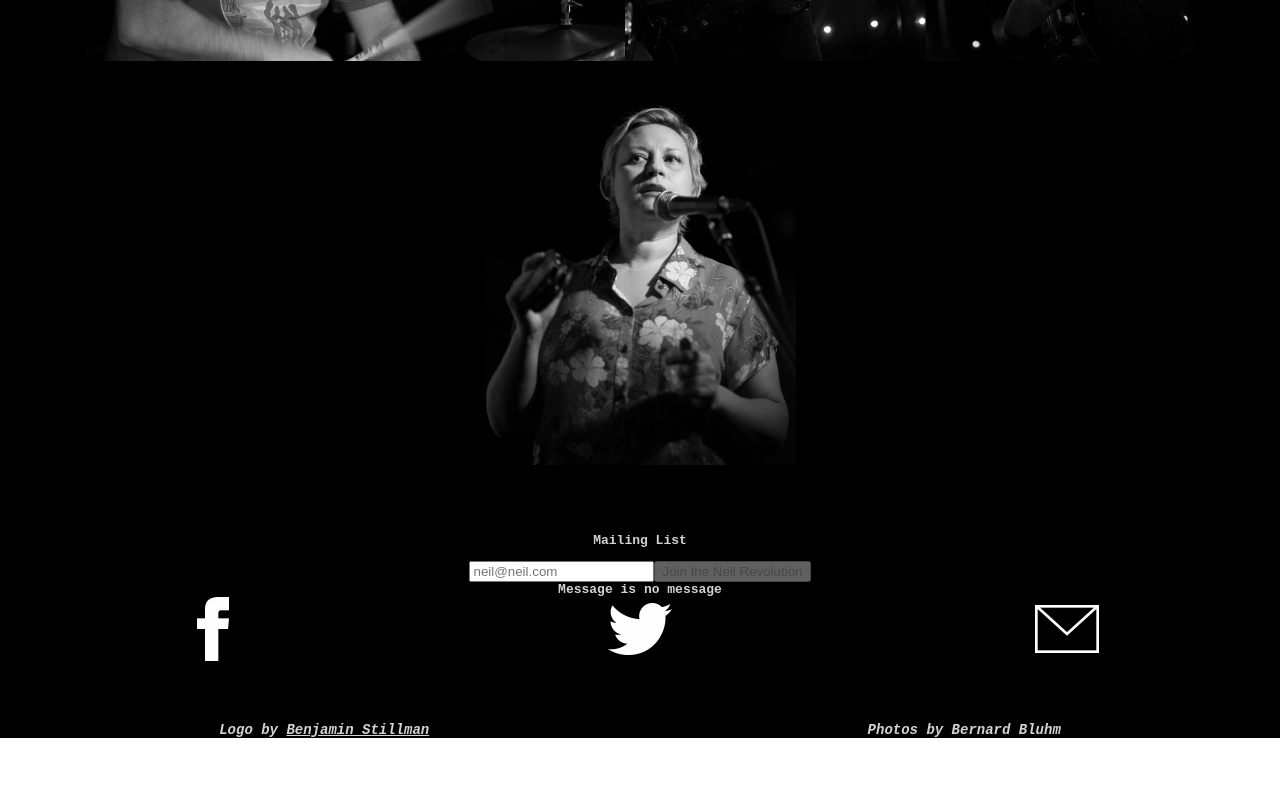
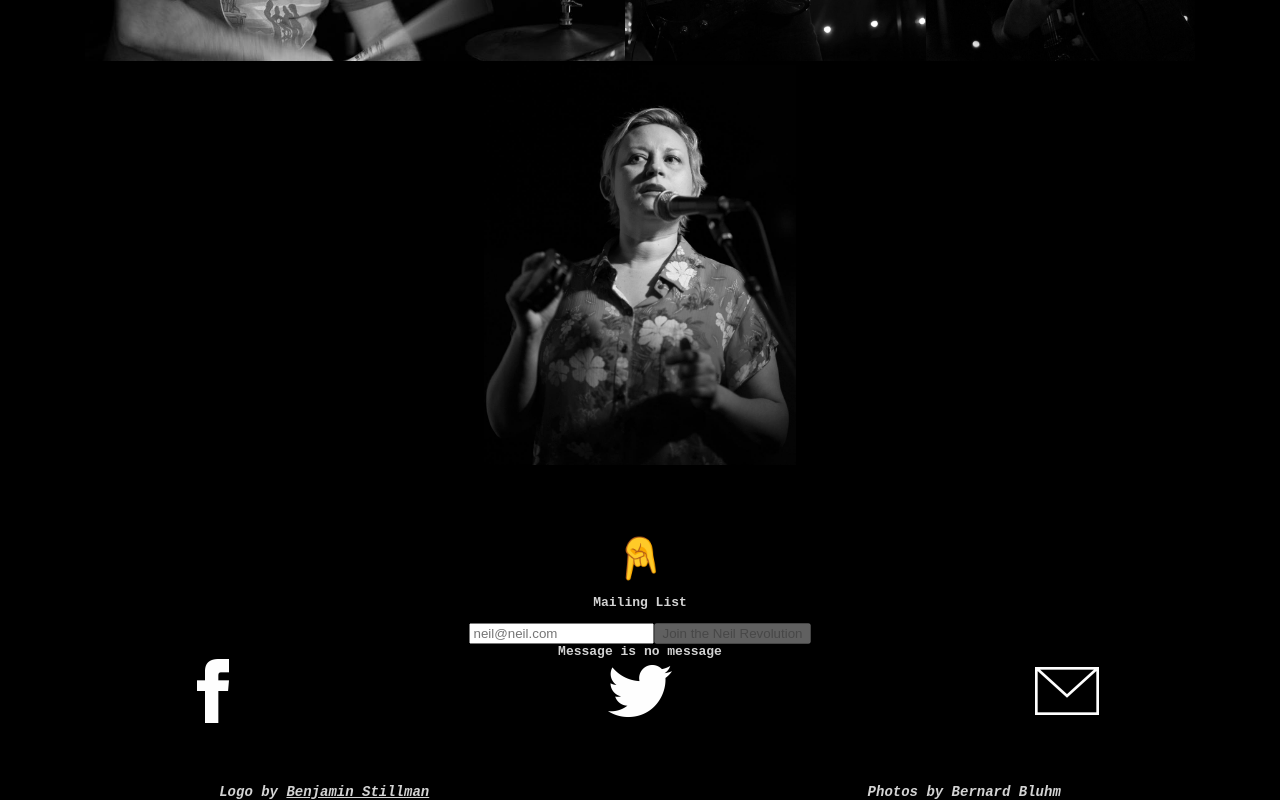
Before and after one commit to josh-stillman/electric-neil-website, a React (Create React App) app: page / in a window 1280 px wide. Shown: the part 662-1462 px from the top of the page. Before the commit the page ends 1400 px from the top, so only its background shows below. Built offline with nearby package versions, Linux system fonts and the light colour scheme; no server answers.

Commit message:
add styled components and update react; add loading spinner

```diff
--- a/package.json
+++ b/package.json
@@ -27,14 +27,16 @@
     "@types/react": "^16.8.3",
     "@types/react-dom": "^16.8.2",
     "@types/react-router-dom": "^4.3.1",
+    "@types/styled-components": "4.1.8",
     "ejs": "^2.6.1",
     "mongodb": "^3.1.13",
     "nodemailer": "^6.1.0",
     "nodemailer-mailgun-transport": "^1.4.0",
-    "react": "^16.6.3",
-    "react-dom": "^16.6.3",
+    "react": "16.8.6",
+    "react-dom": "16.8.6",
     "react-router-dom": "^5.0.0",
     "react-scripts": "2.1.1",
+    "styled-components": "^4.2.0",
     "tslint": "^5.12.1",
     "tslint-config-airbnb": "^5.11.1",
     "tslint-react": "^3.6.0",
--- a/src/App.tsx
+++ b/src/App.tsx
@@ -3,6 +3,7 @@ import './App.css';
 import SignupForm from './SignupForm';
 import { Route, withRouter, RouteComponentProps } from 'react-router';
 import Banner from './components/Banner';
+import LoadingSpinner from './components/LoadingSpinner';
 
 const baseClass = "App"
 
@@ -35,7 +36,7 @@ class App extends Component<RouteComponentProps> {
             <img src="/sarah-noir.jpg" height="400px"  />
           </div>
         </div>
-
+        <LoadingSpinner/>
         <SignupForm />
 
         <div className={`${baseClass}__links`}>
--- /dev/null
+++ b/src/components/LoadingSpinner/LoadingSpinner.css.ts
@@ -0,0 +1,17 @@
+import styled, { keyframes } from 'styled-components';
+
+
+const rotation = keyframes`
+  from {
+    transform: rotate(0deg);
+  }
+
+  to {
+    transform: rotate(360deg);
+  }
+`;
+
+export const SpinDiv = styled.div`
+  animation: ${rotation} 2s linear infinite;
+  font-size: 40px;
+`;
--- /dev/null
+++ b/src/components/LoadingSpinner/LoadingSpinner.tsx
@@ -0,0 +1,10 @@
+import React from 'react';
+import { SpinDiv } from './LoadingSpinner.css';
+
+const LoadingSpinner = () => (
+  <SpinDiv>
+    🤘
+  </SpinDiv>
+);
+
+export default LoadingSpinner;
--- /dev/null
+++ b/src/components/LoadingSpinner/index.ts
@@ -0,0 +1,5 @@
+import LoadingSpinner from './LoadingSpinner';
+
+export * from './LoadingSpinner.css';
+
+export default LoadingSpinner;
```
Also changed, not shown: 1 other file (tests, documents, lock files or other folders).
